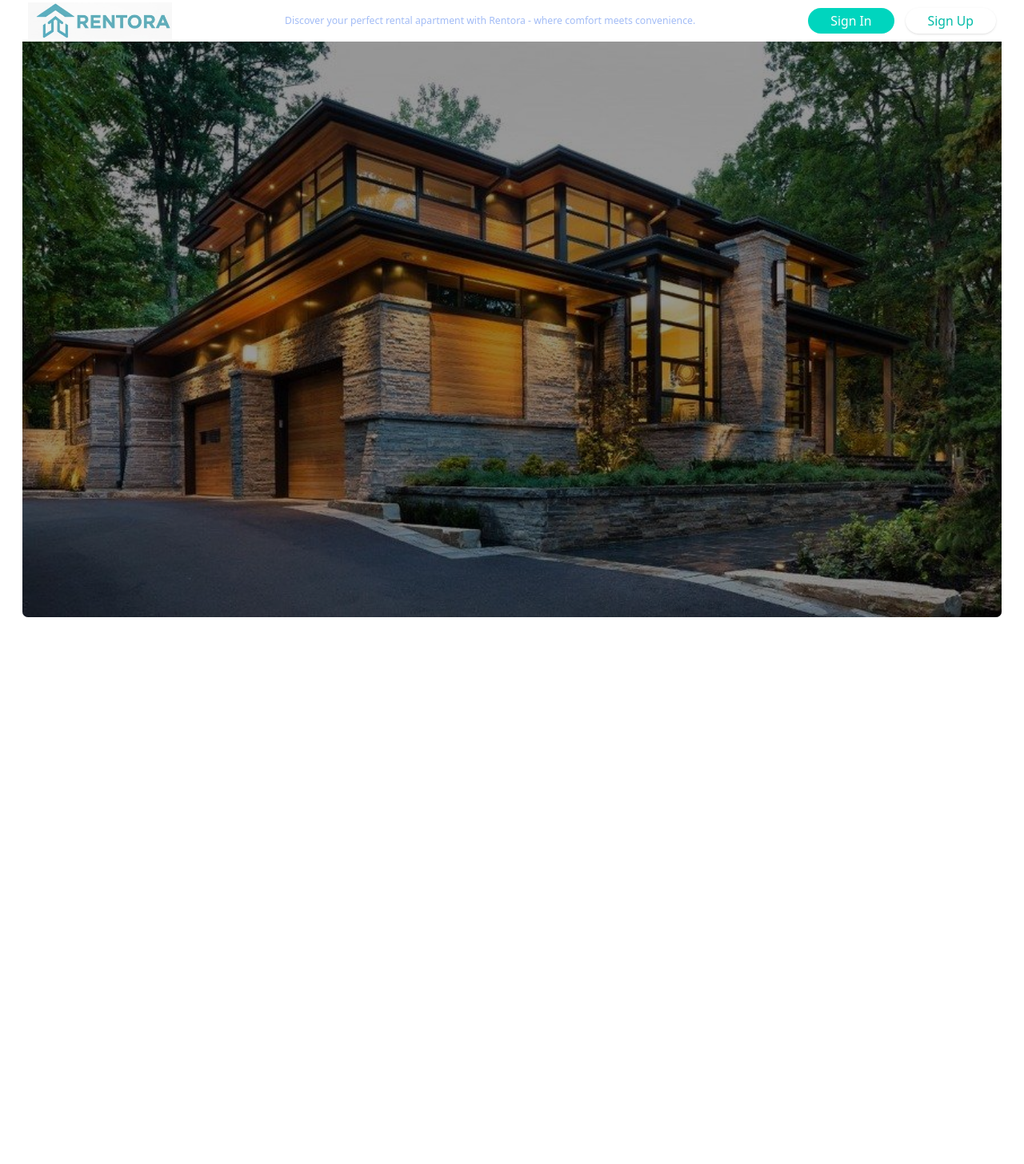
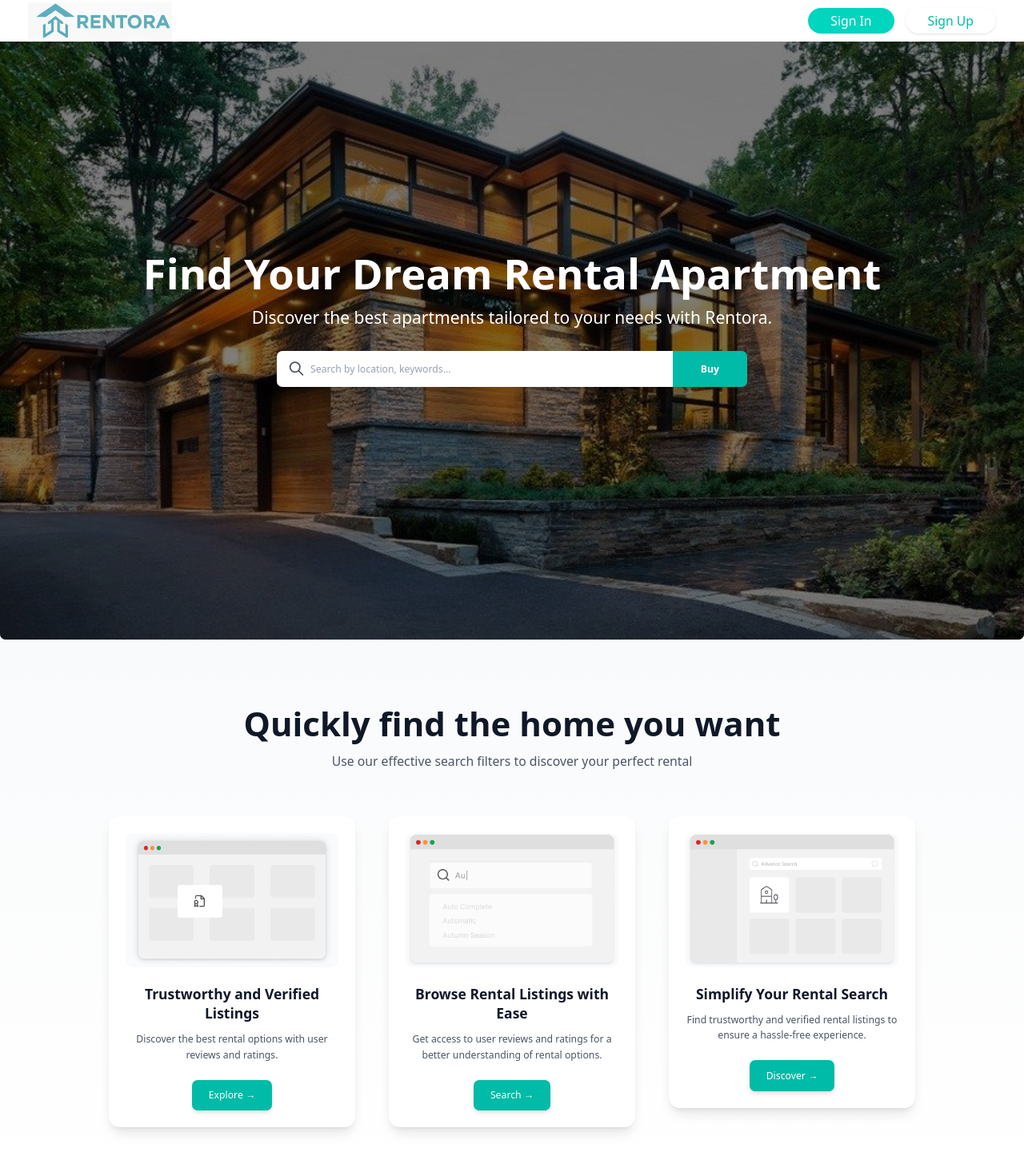
Before and after one commit to Saniya1976/Rentora, a Next.js app in the folder client/: page / in a window 1280 px wide. Shown: the top 1456 px of the page at 80% size. Before the commit the page ends 800 px from the top, so only its background shows below. Built offline with nearby package versions, Linux system fonts and the light colour scheme; no server answers.

Commit message:
features section

```diff
--- a/client/package.json
+++ b/client/package.json
@@ -29,6 +29,7 @@
     "date-fns": "^4.1.0",
     "dotenv": "^17.2.3",
     "filepond": "^4.32.11",
+    "framer-motion": "^12.28.1",
     "lucide-react": "^0.562.0",
     "next": "16.1.3",
     "next-themes": "^0.4.6",
--- /dev/null
+++ b/client/src/app/(dashboard)/landing/FeaturesSection.tsx
@@ -0,0 +1,114 @@
+"use client";
+
+import React from "react";
+import { motion } from "framer-motion";
+import Image from "next/image";
+import Link from "next/link";
+
+const containerVariants = {
+  hidden: { opacity: 0, y: 50 },
+  visible: {
+    opacity: 1,
+    y: 0,
+    transition: {
+      duration: 0.5,
+      staggerChildren: 0.2,
+    },
+  },
+};
+
+const itemVariants = {
+  hidden: { opacity: 0, y: 20 },
+  visible: { opacity: 1, y: 0 },
+};
+
+const FeaturesSection = () => {
+  return (
+    <motion.div
+      initial="hidden"
+      whileInView="visible"
+      viewport={{ once: true }}
+      variants={containerVariants}
+      className="py-24 px-6 sm:px-8 lg:px-12 xl:px-16 bg-gradient-to-b from-gray-50 to-white"
+    >
+      <div className="max-w-4xl xl:max-w-6xl mx-auto">
+        <motion.div variants={itemVariants} className="text-center mb-16">
+          <h2 className="text-3xl md:text-4xl lg:text-5xl font-bold mb-4 text-gray-900">
+            Quickly find the home you want
+          </h2>
+          <p className="text-lg text-gray-600 max-w-2xl mx-auto">
+            Use our effective search filters to discover your perfect rental
+          </p>
+        </motion.div>
+
+        <div className="grid grid-cols-1 md:grid-cols-3 gap-8 lg:gap-12">
+          {[0, 1, 2].map((index) => (
+            <motion.div
+              key={index}
+              variants={itemVariants}
+              whileHover={{ y: -8 }}
+              transition={{ duration: 0.3 }}
+            >
+              <FeatureCard
+                imageSrc={`/landing-search${3 - index}.png`}
+                title={
+                  [
+                    "Trustworthy and Verified Listings",
+                    "Browse Rental Listings with Ease",
+                    "Simplify Your Rental Search",
+                  ][index]
+                }
+                description={
+                  [
+                    "Discover the best rental options with user reviews and ratings.",
+                    "Get access to user reviews and ratings for a better understanding of rental options.",
+                    "Find trustworthy and verified rental listings to ensure a hassle-free experience.",
+                  ][index]
+                }
+                linkText={["Explore", "Search", "Discover"][index]}
+                linkHref={["/explore", "/search", "/discover"][index]}
+              />
+            </motion.div>
+          ))}
+        </div>
+      </div>
+    </motion.div>
+  );
+};
+
+const FeatureCard = ({
+  imageSrc,
+  title,
+  description,
+  linkText,
+  linkHref,
+}: {
+  imageSrc: string;
+  title: string;
+  description: string;
+  linkText: string;
+  linkHref: string;
+}) => (
+  <div className="text-center bg-white rounded-2xl p-6 shadow-lg hover:shadow-xl transition-shadow duration-300">
+    <div className="rounded-xl mb-6 flex items-center justify-center h-48 bg-gray-50">
+      <Image
+        src={imageSrc}
+        width={400}
+        height={400}
+        className="w-full h-full object-contain"
+        alt={title}
+      />
+    </div>
+    <h3 className="text-xl font-semibold mb-3 text-gray-900">{title}</h3>
+    <p className="mb-6 text-gray-600 leading-relaxed">{description}</p>
+    <Link
+      href={linkHref}
+      className="inline-block bg-teal-500 text-white font-medium rounded-lg px-6 py-3 hover:bg-teal-600 transition-colors duration-300 shadow-md hover:shadow-lg"
+      scroll={false}
+    >
+      {linkText} →
+    </Link>
+  </div>
+);
+
+export default FeaturesSection;
--- a/client/src/app/(dashboard)/landing/HeroSection.tsx
+++ b/client/src/app/(dashboard)/landing/HeroSection.tsx
@@ -1,10 +1,11 @@
+"use client"
 import Image from 'next/image'
 import React from 'react'
-
+import { motion as Motion } from 'framer-motion'
 const HeroSection = () => {
   return (
 
-    <div className="h-screen flex items-center justify-center p-8">
+  <div className="h-screen flex items-center justify-center ">
   <div className="relative w-full h-full rounded-lg overflow-hidden">
     <Image
       src="/mylanding.jpg"
@@ -13,8 +14,42 @@ const HeroSection = () => {
       className="object-cover"
       priority
     />
-    <div className="absolute inset-0 bg-black/40" />
+    <div className="absolute inset-0 bg-black/50" />
   </div>
+  <Motion.div
+   initial={{ opacity: 0 }}
+   animate={{ opacity: 1 }}
+   transition={{ duration: 1 }}
+   className="absolute text-center px-4 z-20">
+    <h1 className="text-4xl md:text-6xl font-bold text-white mb-4">
+      Find Your Dream Rental Apartment
+    </h1>
+    <p className="text-lg md:text-2xl text-white mb-8">
+      Discover the best apartments tailored to your needs with Rentora.
+    </p>
+
+    {/* Search bar */}
+    <div className="flex items-center w-full max-w-2xl mx-auto shadow-lg">
+      <div className="relative flex-1">
+        <input
+          type="text"
+          placeholder="Search by location, keywords..."
+          className="w-full pl-12 pr-4 py-4 text-gray-700 bg-white rounded-l-lg focus:outline-none placeholder:text-gray-400"
+        />
+        <svg
+          className="absolute left-4 top-1/2 transform -translate-y-1/2 w-6 h-6 text-gray-600"
+          fill="none"
+          stroke="currentColor"
+          viewBox="0 0 24 24"
+        >
+          <path strokeLinecap="round" strokeLinejoin="round" strokeWidth={2} d="M21 21l-6-6m2-5a7 7 0 11-14 0 7 7 0 0114 0z" />
+        </svg>
+      </div>
+      <button className="px-10 py-4 bg-teal-500 text-white font-semibold rounded-r-lg hover:bg-teal-600 transition-colors">
+        Buy
+      </button>
+    </div>
+  </Motion.div>
 </div>
   )
 }
--- a/client/src/app/page.tsx
+++ b/client/src/app/page.tsx
@@ -1,11 +1,13 @@
 import Navbar from "@/components/Navbar"
 import HeroSection from "./(dashboard)/landing/HeroSection";
+import FeaturesSection from "./(dashboard)/landing/FeaturesSection";
 
 export default function Home() {
   return (
     <div className="bg-white min-h-screen">
      <Navbar />
      <HeroSection/>
+     <FeaturesSection/>
     </div>
   );
 }
--- a/client/src/components/Navbar.tsx
+++ b/client/src/components/Navbar.tsx
@@ -6,9 +6,6 @@ import { Button } from './ui/button'
 
 const Navbar = () => {
   return(
-    <div className='fixed top-0 left-0 w-full z-50 '
-    style={{height:`${NAVBAR_HEIGHT}px`}}
-    >
         <div
   className="fixed top-0 left-0 w-full z-50 "
   style={{ height: `${NAVBAR_HEIGHT}px` }}
@@ -23,9 +20,6 @@ const Navbar = () => {
         priority
       />
     </Link>
-    <p className='text-primary-200 hidden md:block'>
-        Discover your perfect rental apartment with Rentora - where comfort meets convenience.
-    </p>
     <div className='flex items-center gap-4'>
         <Link href="/signin">
         <Button
@@ -49,7 +43,6 @@ const Navbar = () => {
     </div>
 </div>
 
-    </div>
   )
 }
 
```
Also changed, not shown: 1 other file (tests, documents, lock files or other folders).
